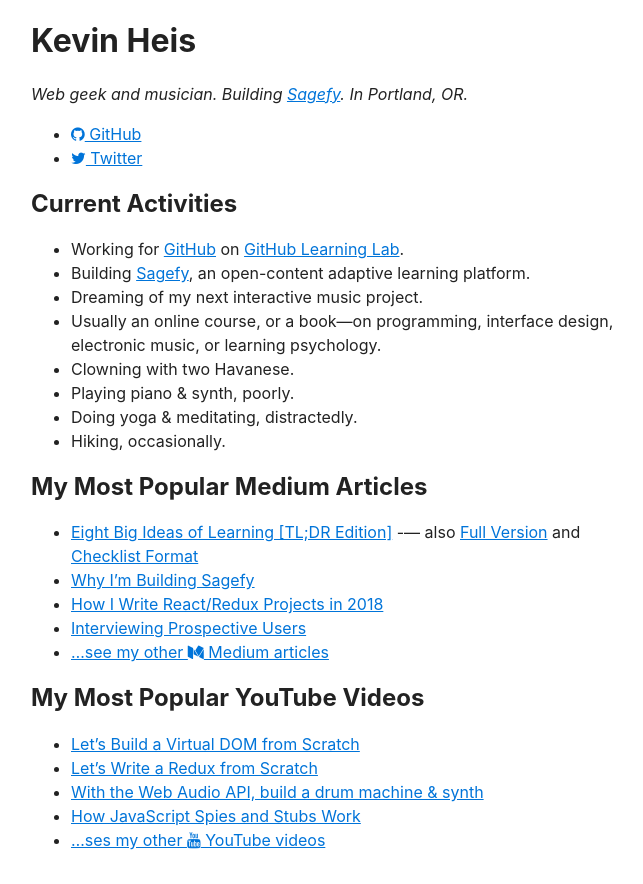
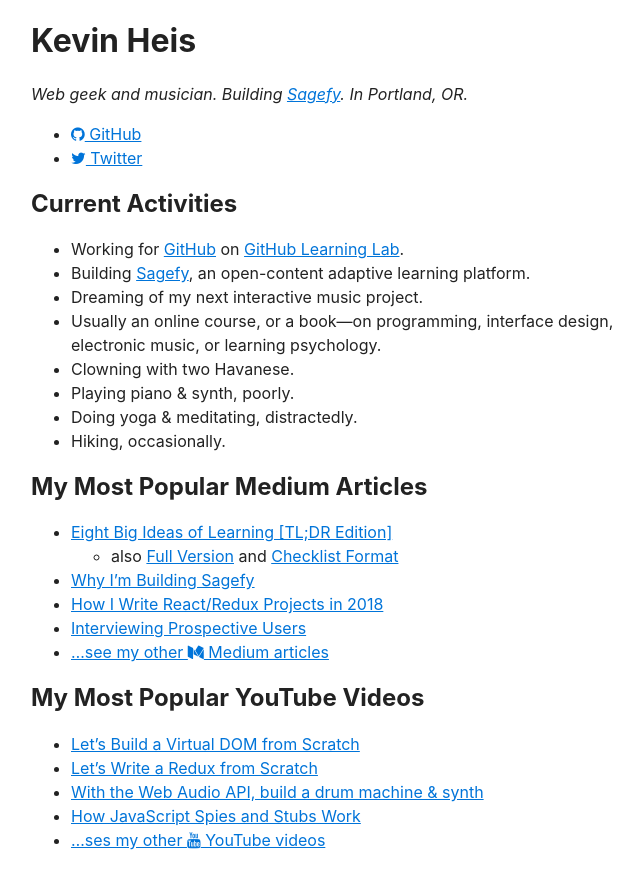
Before and after one commit to heiskr/heiskr.github.io, a Jekyll site: the page built from index.md, in a window 1280 px wide, cut to the strip 236-1120 px from the top of the page. Shown: the whole strip, without its empty margins (305-948 px from the left). Built offline with Jekyll 4.4.1, drawn with Linux system fonts in a browser that asks for light colours; nearby versions of some CDN libraries.

```diff
--- a/index.md
+++ b/index.md
@@ -28,7 +28,7 @@ My Most Popular Medium Articles
 ----------------------------
 
 - [Eight Big Ideas of Learning [TL;DR Edition]](https://sgef.cc/tldrideas)
--— also [Full Version](https://sgef.cc/ideas) and [Checklist Format](https://sgef.cc/checklist)
+  - also [Full Version](https://sgef.cc/ideas) and [Checklist Format](https://sgef.cc/checklist)
 - [Why I'm Building Sagefy](https://sgef.cc/story)
 - [How I Write React/Redux Projects in 2018](https://medium.com/@heiskr/eadb6a2c9ecb)
 - [Interviewing Prospective Users](https://medium.com/@heiskr/20845150dd9f)
```
